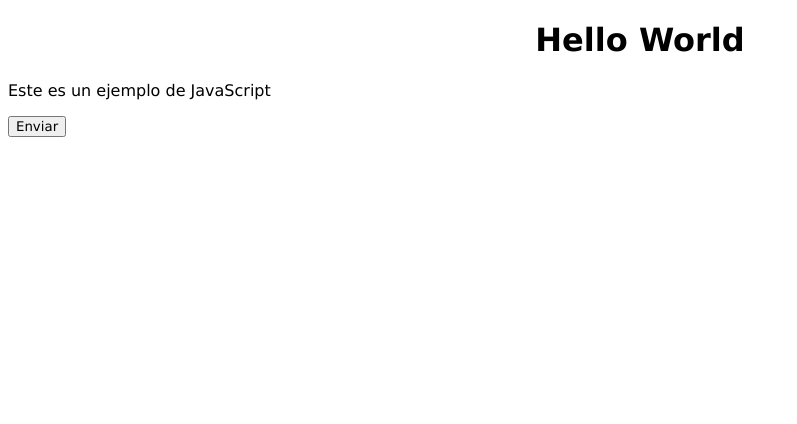
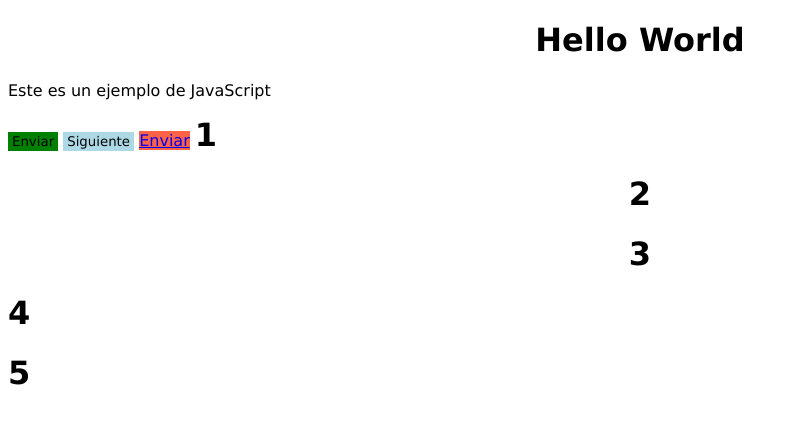
Before and after one commit to noecortez/js-basico, a plain HTML site: page index.html in a window 1280 px wide. Shown: the whole page, without its empty margins (0-797 px from the left). Drawn offline with Linux system fonts and the light colour scheme.

Commit message:
Selectores en css

```diff
--- a/index.html
+++ b/index.html
@@ -11,8 +11,15 @@
 	<body>
 		<h1>Hello World</h1>
 		<p>Este es un ejemplo de JavaScript</p>
-		<button type="submit">Enviar</button>
+		<button type="submit" class="btn btn-verde" >Enviar</button>
+		<button type="submit" class="btn btn-celeste" >Siguiente</button>
+		<a href="#" id="enlace" class="text-right">Enviar</a>
 
+		<h1 class="d-inline">1</h1>
+		<h1>2</h1>
+		<h1>3</h1>
+		<h1 class="text-left">4</h1>
+		<h1 class="text-left">5</h1>
 		<!-- Referenciando mis scripts (logica programacion) -->
 		<script src="app.js"></script>
 	</body>
--- a/style.css
+++ b/style.css
@@ -5,3 +5,50 @@
 h1 {
 	text-align: center;
 }
+
+.text-left{
+	text-align: left;
+}
+
+.text-right{
+	text-align: right;
+}
+
+#enlace{
+	display: inline;
+	background-color: tomato;
+}
+
+.d-block{
+	display: block;
+}
+
+.d-inline{
+	display: inline;
+}
+
+.btn{
+	background-color: transparent;
+	border: none;
+	cursor: pointer;
+	padding: 2px 4px;
+}
+
+.btn-verde{
+	background-color: green;
+}
+
+.btn-celeste{
+	background-color: lightblue;
+}
+/* Selectores */
+/*
+	Nombre de etiqueta
+	h1,span,div,table,tr,th..etc
+
+	Clases
+	.nombre-clase
+
+	Otro tipo de selector
+	id,
+ */
```
